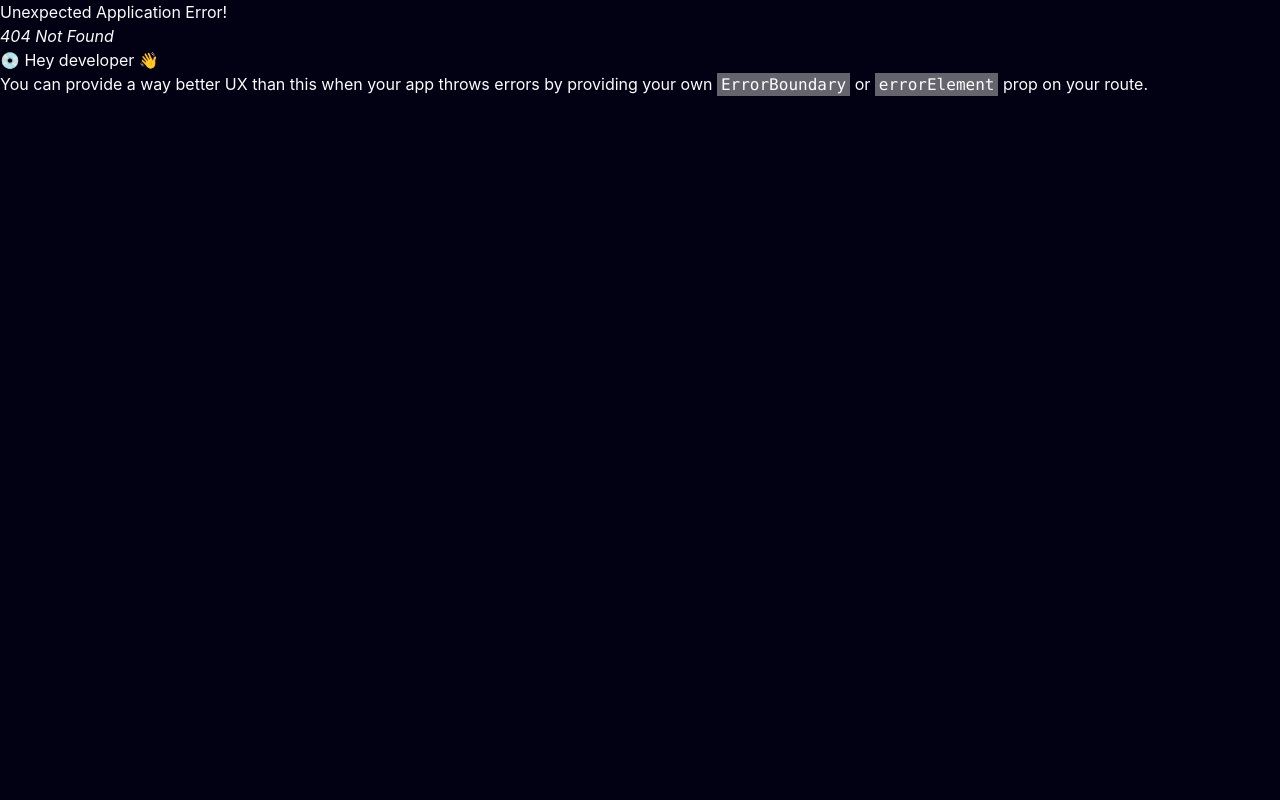
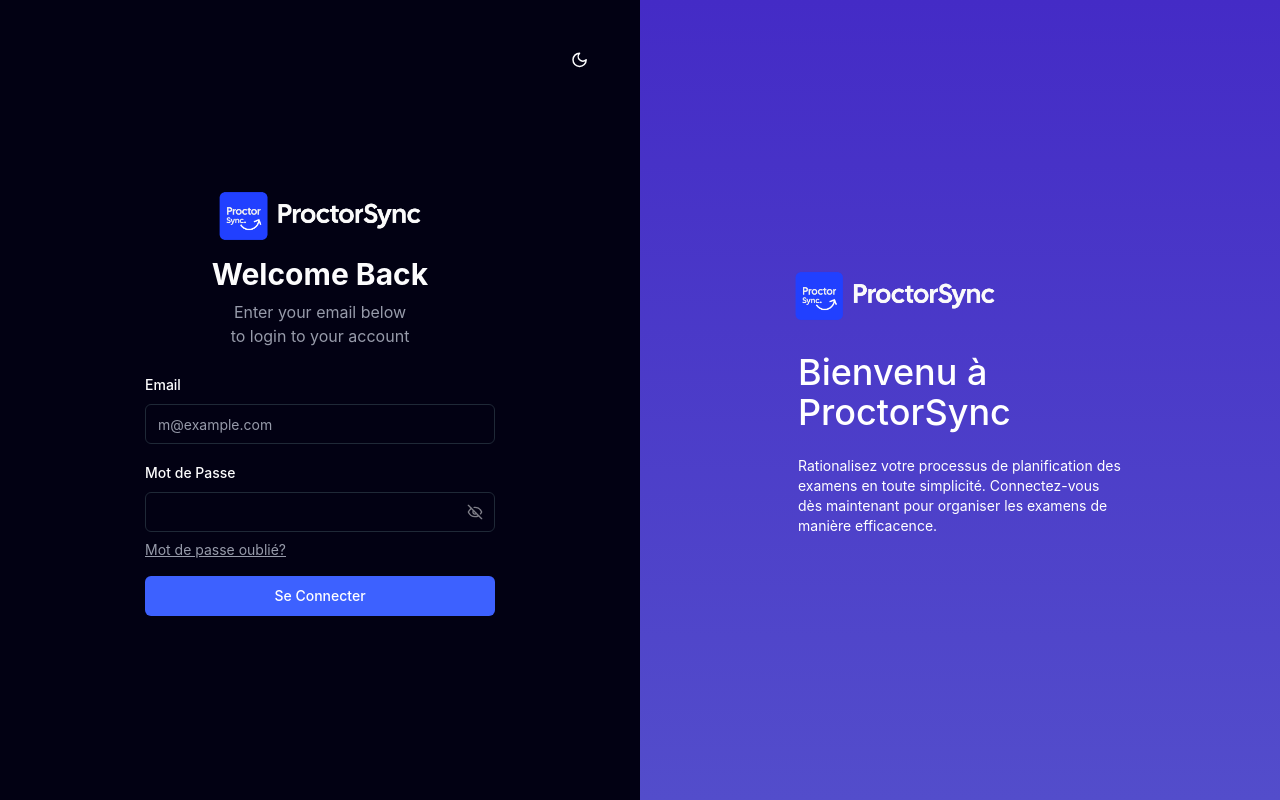
Before and after one commit to elhanafimohammedamine/ProctorSync-Client, a React (Vite) app in the folder ProctorSync/: page /login in a window 1280 px wide. Before the commit this address had no page. Built offline with nearby package versions, Linux system fonts and the light colour scheme.

Commit message:
Add logo to login page

```diff
--- a/ProctorSync/src/pages/LoginPage.tsx
+++ b/ProctorSync/src/pages/LoginPage.tsx
@@ -8,7 +8,8 @@
 import {loginFormSchema} from "@/zod/schemas/login-schema.ts";
 import {Form, FormControl, FormDescription, FormField, FormItem, FormLabel, FormMessage} from "@/components/ui/form";
 import {PasswordInput} from "@/components/PasswordInput.tsx";
-
+import LogoDarkImage from "@/assets/images/proctorsyncTypoDark.svg"
+import LogoLightImage from "@/assets/images/proctorsyncTypoLight.svg"
 
 
 export default function LoginPage() {
@@ -32,8 +33,8 @@
         <div className="mx-auto grid w-[350px] gap-6">
           <div className="grid gap-2 text-center">
             <div className="h-16 flex justify-start">
-              <img src="" className="hidden dark:block h-full w-full object-contain"/>
-              <img src="" className="dark:hidden h-full w-full object-contain"/>
+              <img src={LogoDarkImage} className="hidden dark:block h-full w-full object-contain"/>
+              <img src={LogoLightImage} className="dark:hidden h-full w-full object-contain"/>
             </div>
             <h1 className="text-3xl font-bold">Welcome Back</h1>
             <p className="text-balance text-muted-foreground">
@@ -61,38 +62,32 @@
                       name="password"
                       render={({ field }) => (
                           <FormItem>
-                            <FormLabel>Password</FormLabel>
+                            <FormLabel>Mot de Passe</FormLabel>
                             <FormControl>
                                 <PasswordInput {...field}/>
                             </FormControl>
                             <FormMessage />
                             <FormDescription>
                               <Link to="/forgot-password" className="ml-auto inline-block text-sm underline">
-                                Forgot your password?
+                                  Mot de passe oublié?
                               </Link>
                             </FormDescription>
                           </FormItem>
                       )}
                   />
-                  <Button type="submit" className="w-full">Login</Button>
+                  <Button type="submit" className="w-full">Se Connecter</Button>
           </div>
         </form>
       </Form>
-          <div className="mt-4 text-center text-sm">
-            Don&apos;t have an account?{" "}
-            <Link to="/register" className="underline">
-              Sign up
-            </Link>
-          </div>
         </div>
       </div>
       <div className="hidden lg:flex flex-col gap-y-6 justify-center px-36 bg-gradient-to-b from-[#442bc6] to-[#534dcb] lg:block">
         <div className="h-16">
-          <img src="" className="h-full object-contain"/>
+          <img src={LogoDarkImage} className="h-full object-contain"/>
         </div>
-        <span className="font-medium text-4xl px-3.5 text-white">Welcome to ProctorSync Your Journey Starts Here</span>
+        <span className="font-medium text-4xl px-3.5 text-white">Bienvenu à ProctorSync</span>
         <p className={"text-sm px-3.5 text-white"}>
-          Your gateway to a world of unforgettable experiences. Log in now to explore the latest events, connect with like-minded enthusiasts, and create memories that last a lifetime.
+            Rationalisez votre processus de planification des examens en toute simplicité. Connectez-vous dès maintenant pour organiser les examens de manière efficacence.
         </p>
       </div>
     </div>
--- a/ProctorSync/src/routes/routes.tsx
+++ b/ProctorSync/src/routes/routes.tsx
@@ -6,9 +6,13 @@
 import ProfessorsPage from "@/pages/ProfessorsPage.tsx";
 import ProfessorsGroupsPage from "@/pages/ProfessorsGroupsPage.tsx";
 import GroupMembersPage from "@/pages/GroupMembersPage.tsx";
+import LoginPage from "@/pages/LoginPage.tsx";
 
 
 export const router = createBrowserRouter([
+    {
+        path: "/login",
+        element: <LoginPage/>},
     {
         path: "/",
         element: <App />,
--- a/ProctorSync/src/zod/schemas/login-schema.ts
+++ b/ProctorSync/src/zod/schemas/login-schema.ts
@@ -1,9 +1,9 @@
 import {z} from "zod";
 export const loginFormSchema = z.object({
     email: z.string({
-        required_error: "Email address is required.",
-    }).email({message: "invalid email address"}),
+        required_error: "Adress email est requise",
+    }).email({message: "Adress email est invalide"}),
     password: z.string({
-        required_error: "Password is required",
+        required_error: "Mot de passe est requis",
     })
 })
```
